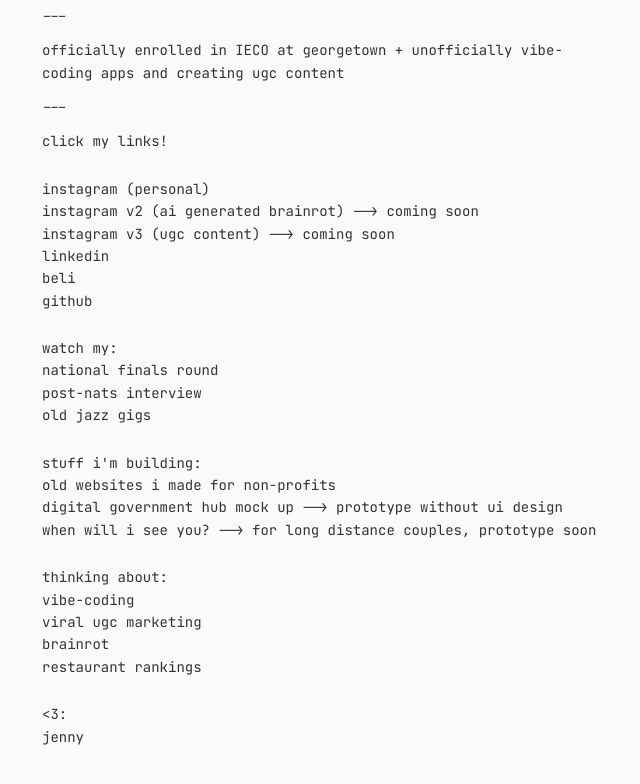
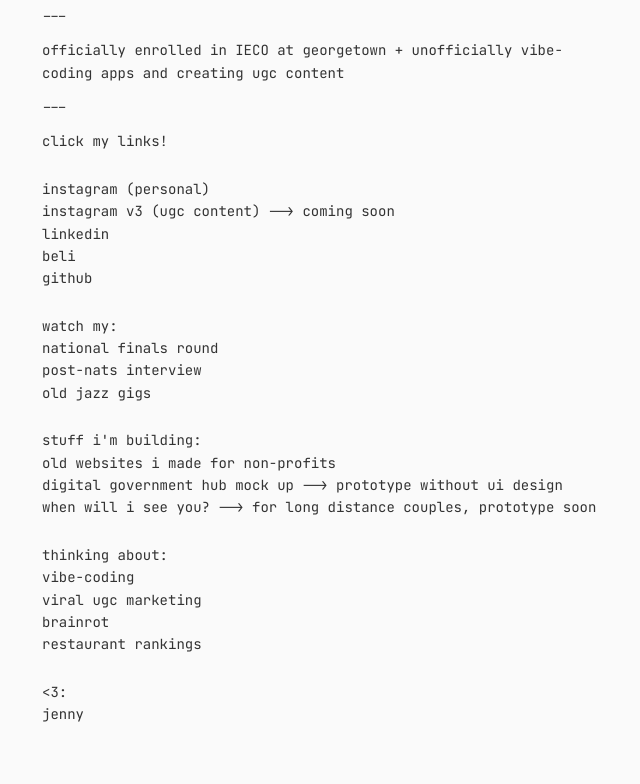
Before and after one commit to itsanbrew/anbrew-website, a plain HTML site: page index.html in a window 1280 px wide. Shown: the part 112-896 px from the top of the page, without its empty margins (318-958 px from the left). Drawn offline with Linux system fonts and the light colour scheme.

Commit message:
Remove 'instagram v2' reference from index.html
Removed outdated reference to 'instagram v2'.

```diff
--- a/index.html
+++ b/index.html
@@ -204,7 +204,6 @@
     <div class="section">
         <div class="section-content">
             <a href="https://www.instagram.com/its_anbrew/" target="_blank">instagram (personal)</a><br>
-            instagram v2 (ai generated brainrot) --> coming soon<br>
             instagram v3 (ugc content) --> coming soon<br>
             <a href="https://www.linkedin.com/in/andrewhuang833/" target="_blank">linkedin</a><br>
             <a href="https://beliapp.co/app/its_anbrew" target="_blank">beli</a><br>
```
